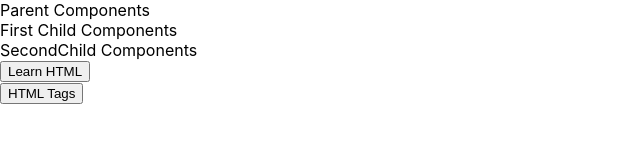
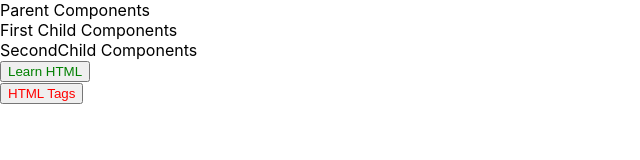
Before and after one commit to awais882s/React-Js, a React (Create React App) app in the folder test-app/: page / in a window 1280 px wide. Shown: the top 160 px of the page, without its empty margins (0-640 px from the left). Built offline with nearby package versions, Linux system fonts and the light colour scheme.

Commit message:
props diff function

```diff
--- a/test-app/src/Class2/Components/Button.js
+++ b/test-app/src/Class2/Components/Button.js
@@ -2,7 +2,7 @@ function Button(props) {
   console.log("props", props);
   return (
     <div>
-      <button>{props.title}</button>
+      <button style={{ color: props.color}} >{props.title}</button>
     </div>
   );
 }
--- a/test-app/src/Class2/Components/parent.js
+++ b/test-app/src/Class2/Components/parent.js
@@ -1,5 +1,6 @@
 import Child from "./child";
 import Button from "./Button";
+let someValue = "data";
 function Parent() {
   return (
     <div>
@@ -7,8 +8,11 @@ function Parent() {
       <div>
         <Child></Child>
       </div>
-      <Button title="HTML Tags"></Button>
+      <Button data={someValue} color="red" title="HTML Tags"></Button>
     </div>
   );
 }
 export default Parent;
+
+// props
+// if we want to share any data from parent components to child components we need to use concepts name props
--- a/test-app/src/Class2/Components/thirdChild.js
+++ b/test-app/src/Class2/Components/thirdChild.js
@@ -2,7 +2,7 @@ import Button from "./Button";
 function ThirdChild() {
   return (
     <div>
-      <Button title="Learn HTML"></Button>
+      <Button color="green" title="Learn HTML"></Button>
       {/* <button>HTML Tags</button> */}
     </div>
   );
```
